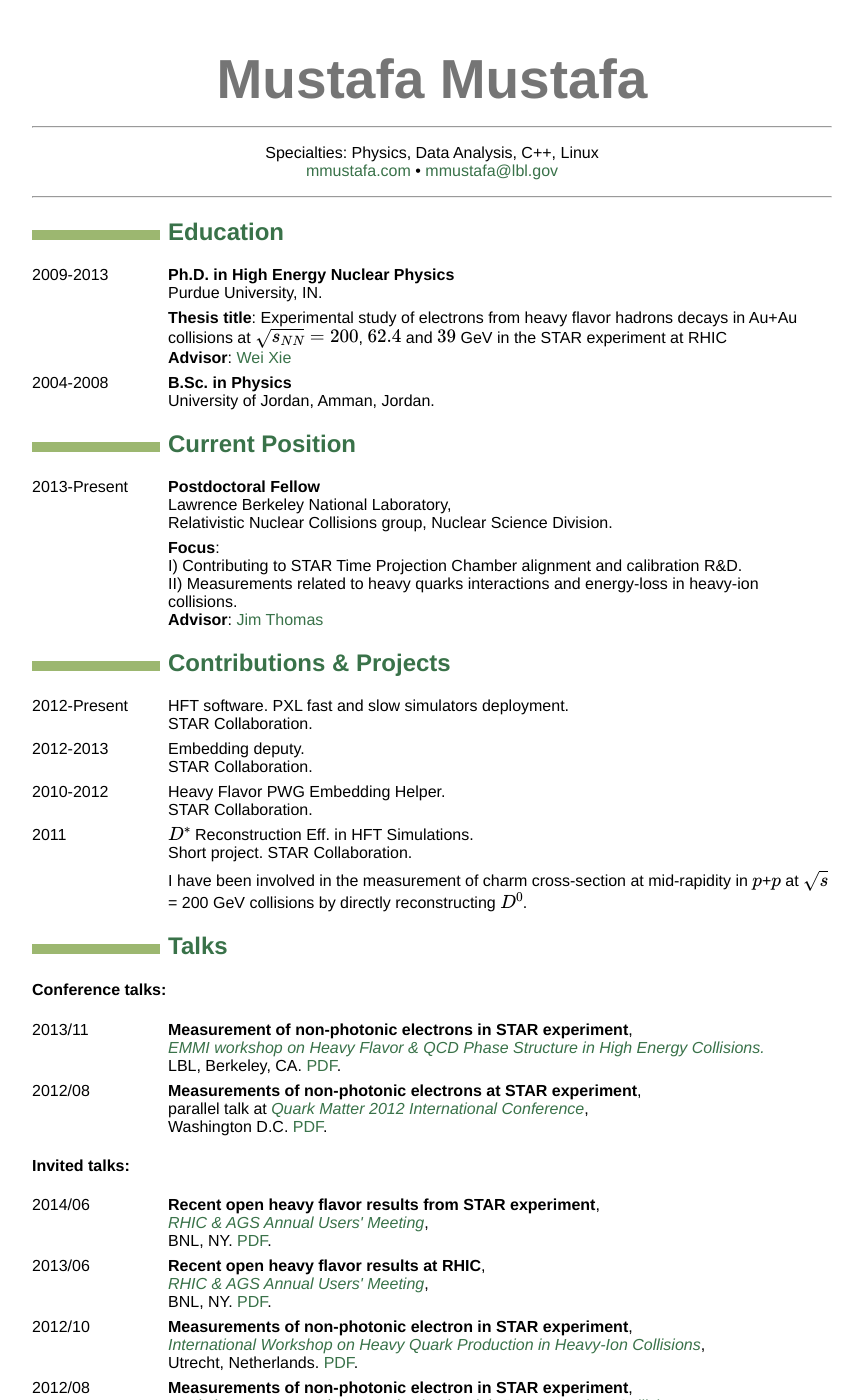
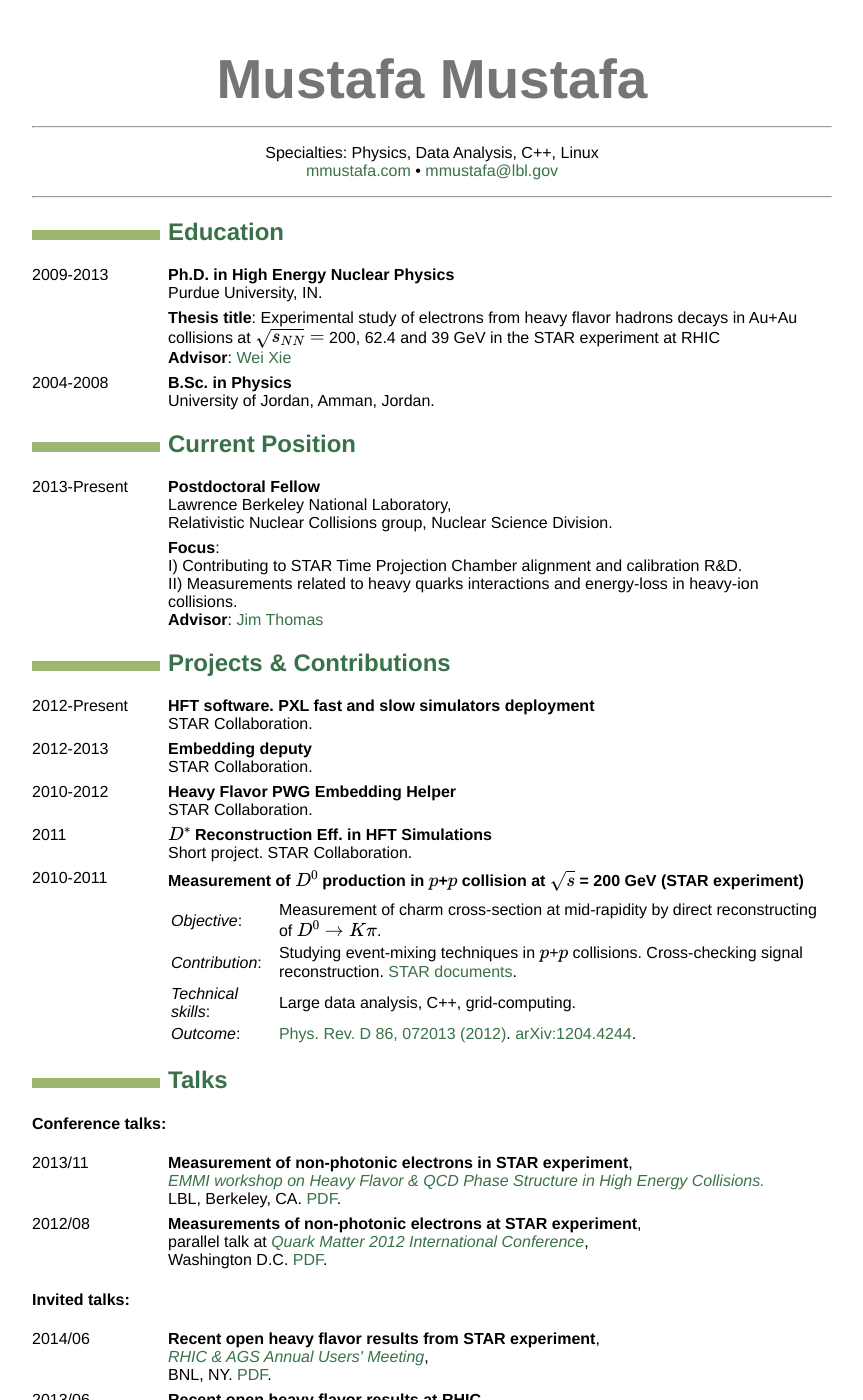
Before and after one commit to MustafaMustafa/MustafaMustafa.github.io, a Jekyll site: the page resume/cv.html, which Jekyll copies as it is, in a window 1280 px wide and 1400 px high. Shown: the whole window, without its empty margins (208-1071 px from the left). Built offline with Jekyll 4.4.1, drawn with Linux system fonts in a browser that asks for light colours; formulas are drawn with MathJax 3.

Commit message:
update cv

```diff
--- a/resume/cv.html
+++ b/resume/cv.html
@@ -25,7 +25,7 @@ document.write('<a h'+'ref'+'="ma'+'ilto'+':'+e+'">'+e+'<\/'+'a'+'>');
 <dl>
 <dt>2009-2013</dt>
 <dd><p><strong>Ph.D. in High Energy Nuclear Physics</strong><br />Purdue University, IN.</p>
-<p><strong>Thesis title</strong>: Experimental study of electrons from heavy flavor hadrons decays in Au+Au collisions at <span class="math">\(\sqrt{s_{NN}}= 200\)</span>, <span class="math">\(62.4\)</span> and <span class="math">\(39\)</span> GeV in the STAR experiment at RHIC<br /><strong>Advisor</strong>: <a href="http://www.physics.purdue.edu/people/faculty/wxie.html">Wei Xie</a></p>
+<p><strong>Thesis title</strong>: Experimental study of electrons from heavy flavor hadrons decays in Au+Au collisions at <span class="math">\(\sqrt{s_{NN}}=\)</span> 200, 62.4 and 39 GeV in the STAR experiment at RHIC<br /><strong>Advisor</strong>: <a href="http://www.physics.purdue.edu/people/faculty/wxie.html">Wei Xie</a></p>
 </dd>
 <dt>2004-2008</dt>
 <dd><p><strong>B.Sc. in Physics</strong><br />University of Jordan, Amman, Jordan.</p>
@@ -38,20 +38,42 @@ document.write('<a h'+'ref'+'="ma'+'ilto'+':'+e+'">'+e+'<\/'+'a'+'>');
 <p><strong>Focus</strong>:<br />I) Contributing to STAR Time Projection Chamber alignment and calibration R&amp;D.<br /> II) Measurements related to heavy quarks interactions and energy-loss in heavy-ion collisions.<br /><strong>Advisor</strong>: <a href="http://rnc.lbl.gov/~jhthomas/">Jim Thomas</a></p>
 </dd>
 </dl>
-<h2 id="contributions-projects">Contributions &amp; Projects</h2>
+<h2 id="projects-contributions">Projects &amp; Contributions</h2>
 <dl>
 <dt>2012-Present</dt>
-<dd><p>HFT software. PXL fast and slow simulators deployment.<br />STAR Collaboration.</p>
+<dd><p><strong>HFT software. PXL fast and slow simulators deployment</strong><br />STAR Collaboration.</p>
 </dd>
 <dt>2012-2013</dt>
-<dd><p>Embedding deputy.<br />STAR Collaboration.</p>
+<dd><p><strong>Embedding deputy</strong><br />STAR Collaboration.</p>
 </dd>
 <dt>2010-2012</dt>
-<dd><p>Heavy Flavor PWG Embedding Helper.<br />STAR Collaboration.</p>
+<dd><p><strong>Heavy Flavor PWG Embedding Helper</strong><br />STAR Collaboration.</p>
 </dd>
 <dt>2011</dt>
-<dd><p><span class="math">\(D^{*}\)</span> Reconstruction Eff. in HFT Simulations.<br />Short project. STAR Collaboration.</p>
-I have been involved in the measurement of charm cross-section at mid-rapidity in <span class="math">\(p\)</span>+<span class="math">\(p\)</span> at <span class="math">\(\sqrt{s}\)</span> = 200 GeV collisions by directly reconstructing <span class="math">\(D^{0}\)</span>.
+<dd><p><strong><span class="math">\(D^{*}\)</span> Reconstruction Eff. in HFT Simulations</strong><br />Short project. STAR Collaboration.</p>
+</dd>
+<dt>2010-2011</dt>
+<dd><p><strong>Measurement of <span class="math">\(D^{0}\)</span> production in <span class="math">\(p\)</span>+<span class="math">\(p\)</span> collision at <span class="math">\(\sqrt{s}\)</span> = 200 GeV (STAR experiment)</strong><br /></p>
+<table>
+<tbody>
+<tr class="odd">
+<td align="left"><em>Objective</em>:</td>
+<td align="left">Measurement of charm cross-section at mid-rapidity by direct reconstructing of <span class="math">\(D^{0} \rightarrow K\pi\)</span>.</td>
+</tr>
+<tr class="even">
+<td align="left"><em>Contribution</em>:</td>
+<td align="left">Studying event-mixing techniques in <span class="math">\(p\)</span>+<span class="math">\(p\)</span> collisions. Cross-checking signal reconstruction. <a href="http://www.star.bnl.gov/protected/heavy/mstftsm/D0_pp200_2009/">STAR documents</a>.</td>
+</tr>
+<tr class="odd">
+<td align="left"><em>Technical skills</em>:</td>
+<td align="left">Large data analysis, C++, grid-computing.</td>
+</tr>
+<tr class="even">
+<td align="left"><em>Outcome</em>:</td>
+<td align="left"><a href="http://journals.aps.org/prd/abstract/10.1103/PhysRevD.86.072013">Phys. Rev. D 86, 072013 (2012)</a>. <a href="http://arXiv.org/abs/1204.4244">arXiv:1204.4244</a>.</td>
+</tr>
+</tbody>
+</table>
 </dd>
 </dl>
 <h2 id="talks">Talks</h2>
```
Also changed, not shown: 1 other file.
